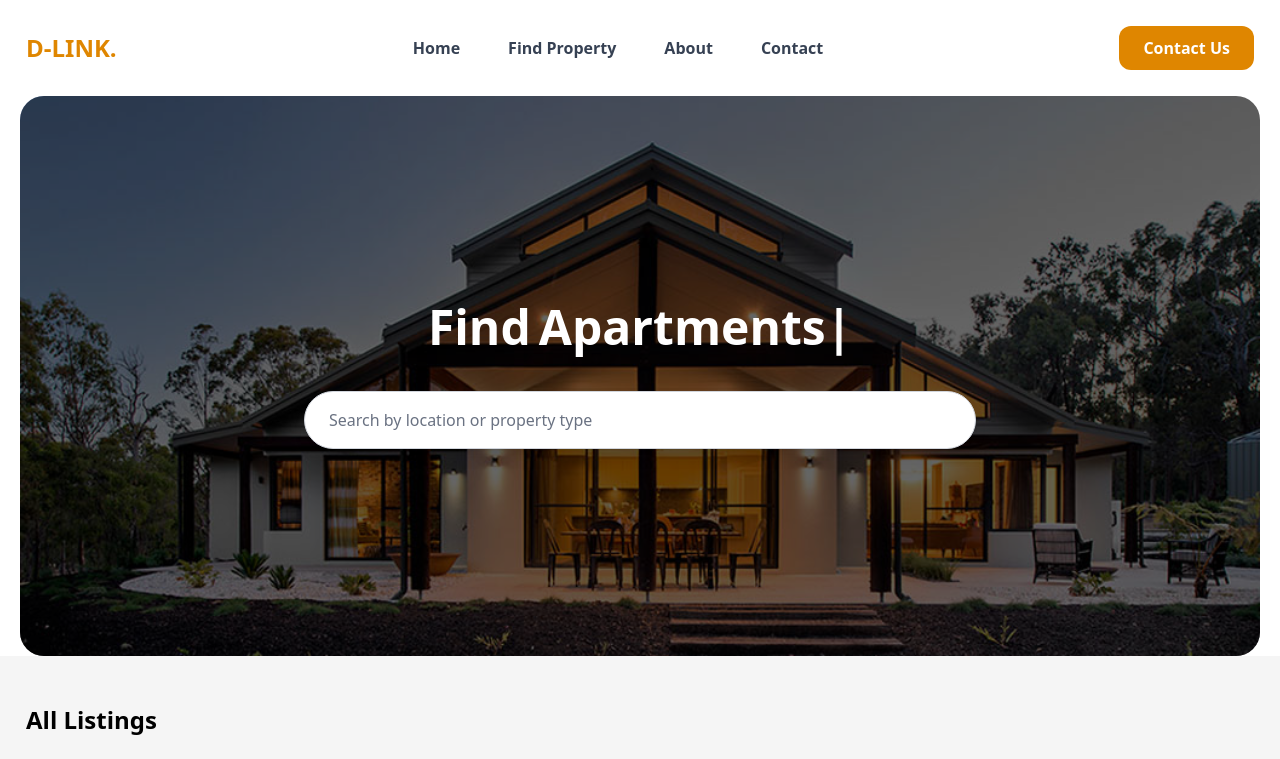
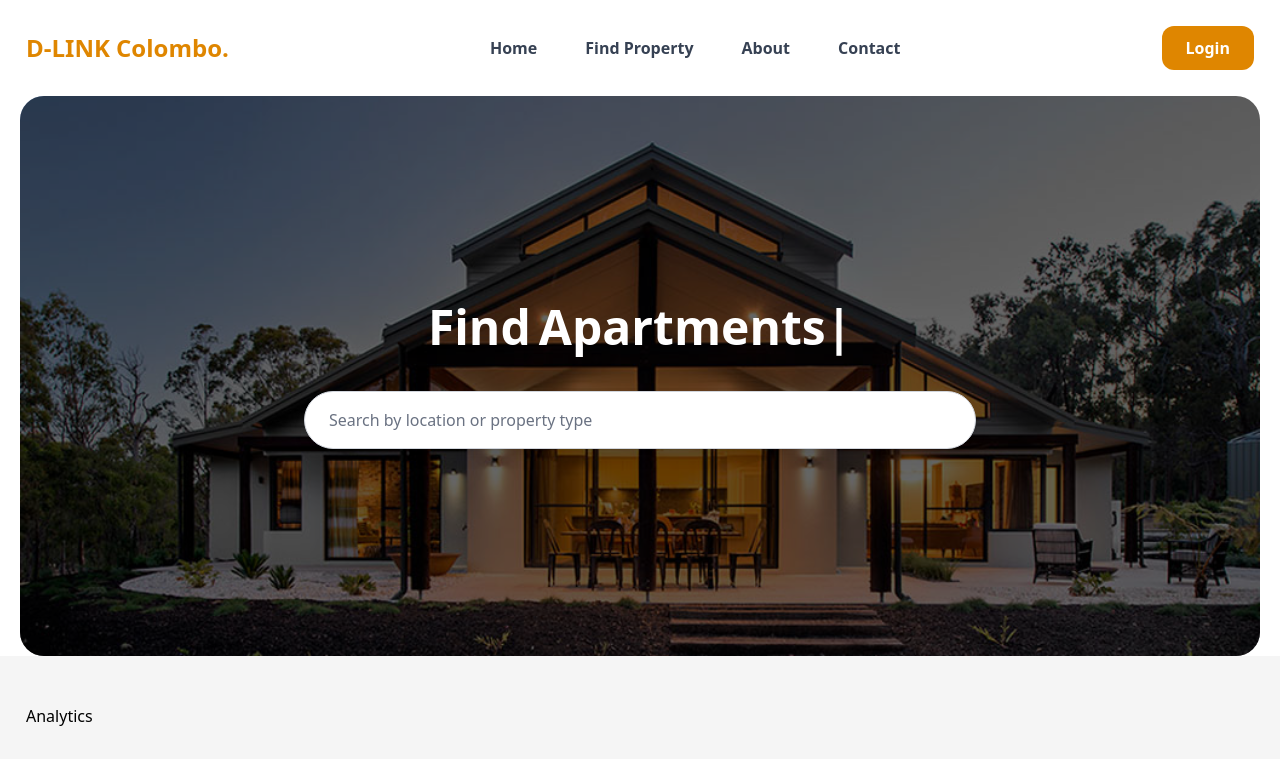
Before and after one commit to reshamsu/DLink-REACT, a React (Vite) app in the folder dlink-frontend/: page / in a window 1280 px wide. Shown: the top 759 px of the page. Built offline with nearby package versions, Linux system fonts and the light colour scheme.

Commit message:
Homepage Structual Update

```diff
--- a/dlink-frontend/src/App.jsx
+++ b/dlink-frontend/src/App.jsx
@@ -1,7 +1,6 @@
 import { useState } from "react";
 import Navbar from "./components/Navbar";
-import Hero from "./components/homepage/Hero";
-import Listings from "./components/homepage/Listings";
+import Home from "./pages/Home";
 // import Footer from "./components/Footer";
 
 function App() {
@@ -10,8 +9,8 @@ function App() {
   return (
     <div>
       <Navbar />
-      <Hero />
-      <Listings />
+      <Home />
+      {/* <Listings /> */}
     </div>
   );
 }
--- a/dlink-frontend/src/components/Navbar.jsx
+++ b/dlink-frontend/src/components/Navbar.jsx
@@ -3,6 +3,7 @@ import { AiOutlineMenu, AiOutlineClose } from "react-icons/ai";
 import { PiHouseLineFill } from "react-icons/pi";
 import { MdApartment } from "react-icons/md";
 import { BsFillHousesFill } from "react-icons/bs";
+import { FaBuilding } from "react-icons/fa";
 import { RiLandscapeFill } from "react-icons/ri";
 
 const Navbar = () => {
@@ -14,18 +15,70 @@ const Navbar = () => {
   return (
     <div className="bg-white text-gray-700">
       <div className="flex justify-between items-center h-24 max-w-[1260px] mx-auto px-4 font-semibold">
-        <h1 className="w-fit text-2xl font-bold text-[#df8600]">D-LINK.</h1>
+        <h1 className="w-fit text-2xl font-bold text-[#df8600]">
+          D-LINK Colombo.
+        </h1>
         <ul className="hidden md:flex hover: duration-500 transition">
           <li className="p-6">
             <a href="/" className="flex items-center hover:text-[#df8600]">
               Home
             </a>
           </li>
-          <li className="p-6">
-            <a href="/" className="flex items-center hover:text-[#df8600]">
+          <li className="p-6 relative group">
+            <div className="flex items-center hover:text-[#df8600] cursor-pointer">
               Find Property
-            </a>
+            </div>
+            <div className="absolute top-16 left-0 bg-white shadow-lg rounded-xl p-6 hidden group-hover:block z-40 min-w-[248px] border-2 border-gray-300">
+              <ul className="space-y-4 text-md font-medium text-gray-700">
+                <li>
+                  <a
+                    href="/property/apartments"
+                    className="flex items-center gap-2 hover:text-[#df8600]"
+                  >
+                    <MdApartment size={24} />
+                    Apartments
+                  </a>
+                </li>
+                <li>
+                  <a
+                    href="/property/houses"
+                    className="flex flex-row items-center gap-2 hover:text-[#df8600]"
+                  >
+                    <BsFillHousesFill size={22} />
+                    Houses
+                  </a>
+                </li>
+                <li>
+                  <a
+                    href="/property/villas"
+                    className="flex items-center gap-2 hover:text-[#df8600]"
+                  >
+                    <PiHouseLineFill size={22} />
+                    Villas
+                  </a>
+                </li>
+                <li>
+                  <a
+                    href="/property/commercial-properties"
+                    className="flex items-center gap-2 hover:text-[#df8600]"
+                  >
+                    <FaBuilding size={22} />
+                    Commercial Properties
+                  </a>
+                </li>
+                <li>
+                  <a
+                    href="/property/lands-plots"
+                    className="flex items-center gap-2 hover:text-[#df8600]"
+                  >
+                    <RiLandscapeFill size={22} />
+                    Lands / Plots
+                  </a>
+                </li>
+              </ul>
+            </div>
           </li>
+
           <li className="p-6">
             <a href="/" className="flex items-center hover:text-[#df8600]">
               About
@@ -42,7 +95,7 @@ const Navbar = () => {
             href="/"
             className="px-6 py-2.5 rounded-xl flex items-center text-center text-white bg-[#df8600] hover:bg-[#df9800e8]"
           >
-            Contact Us
+            Login
           </a>
         </button>
         <div onClick={handleNav} className="block md:hidden relative z-50">
--- a/dlink-frontend/src/components/homepage/Analytics.jsx
+++ b/dlink-frontend/src/components/homepage/Analytics.jsx
@@ -2,7 +2,7 @@ import React from 'react'
 
 const Analytics = () => {
   return (
-    <div>Analytics</div>
+    <div className="max-w-[1260px] mx-auto px-4 py-12">Analytics</div>
   )
 }
 
--- /dev/null
+++ b/dlink-frontend/src/components/homepage/Product.jsx
@@ -0,0 +1,9 @@
+import React from 'react'
+
+const Product = () => {
+  return (
+    <div className="max-w-[1260px] mx-auto px-4 py-12">Product</div>
+  )
+}
+
+export default Product
--- a/dlink-frontend/src/pages/Home.jsx
+++ b/dlink-frontend/src/pages/Home.jsx
@@ -1,9 +1,18 @@
-import React from 'react'
+import React from "react";
+import Hero from "../components/homepage/Hero";
+import Analytics from "../components/homepage/Analytics";
+import Product from "../components/homepage/Product";
+import Listings from "../components/homepage/Listings";
 
 const Home = () => {
   return (
-    <div>Home</div>
-  )
-}
+    <div>
+      <Hero />
+      <Analytics />
+      <Product />
+      <Listings />
+    </div>
+  );
+};
 
-export default Home
+export default Home;
```
